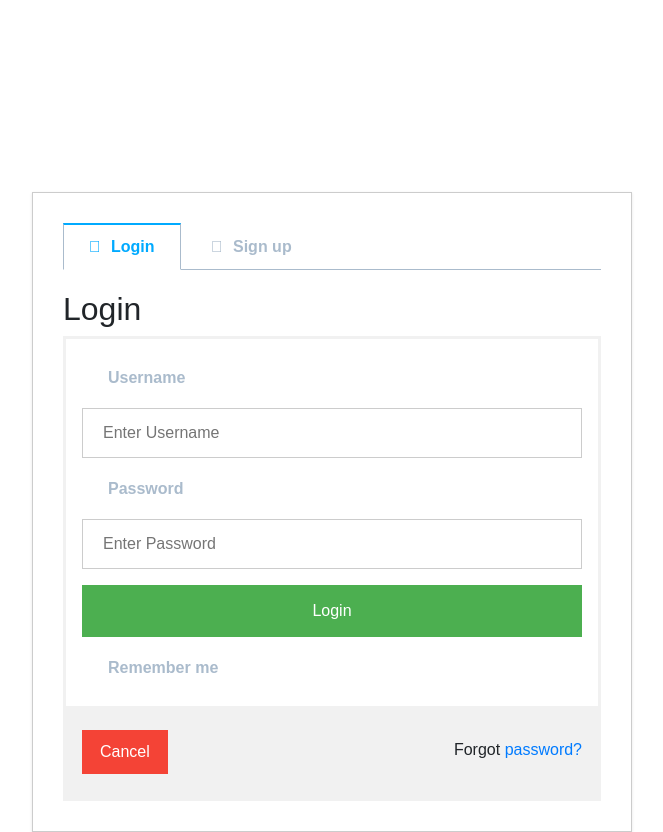
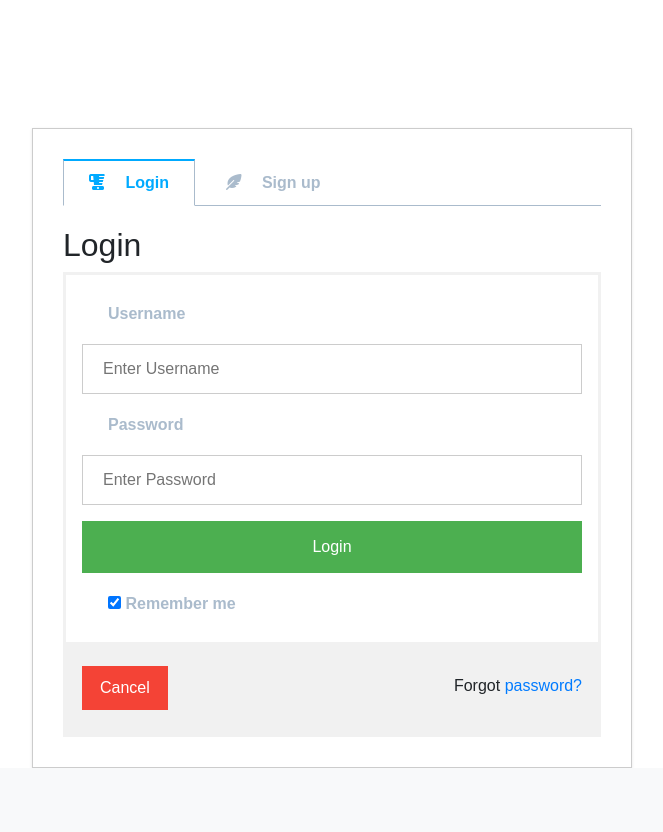
Before and after one commit to heagerty/adopt-un-wilder, a Symfony app: template templates/home/test.html.twig in a window 1280 px wide. Shown: the part 60-892 px from the top of the page, without its empty margins (79-742 px from the left). After the commit the page ends 828 px from the top, so only its background shows below. Run offline with Twig, Linux system fonts and the light colour scheme; the template is opened without the code that fills it, so the values that code supplies are empty; some libraries are stand-ins or nearby versions.

Commit message:
login box esthetic

```diff
--- a/public/login_box.css
+++ b/public/login_box.css
@@ -1,10 +1,8 @@
 
 
-p:not(:last-child) {
-    margin: 0 0 20px;
-}
 
-.tabbed-login-box {
+
+.tabbed-login-box {                          /* box size */
     max-width: 600px;
     padding: 30px;
     border: 1px solid rgba(0,0,0,.2);
@@ -12,13 +10,13 @@ p:not(:last-child) {
     box-shadow: 0 1px 3px rgba(0,0,0,.1);
 }
 
-section {
+section {                               /* interior formatting */
     display: none;
     padding: 20px 0 0;
     border-top: 1px solid #abc;
 }
 
-input {
+#tab1, #tab2 {
     display: none;
 }
 
@@ -37,11 +35,6 @@ label:before {
     font-weight: normal;
     margin-right: 10px;
 }
-
-label[for*='1']:before { content: '\f1cb'; }
-label[for*='2']:before { content: '\f17d'; }
-label[for*='3']:before { content: '\f16c'; }
-label[for*='4']:before { content: '\f171'; }
 
 label:hover {
     color: #789;
@@ -116,7 +109,7 @@ input[type=text], input[type=password] {
 }
 
 
-.container {
+.container2 {
     padding: 16px;
 }
 
@@ -135,3 +128,7 @@ span.psw {
         width: 100%;
     }
 }
+
+.fas {
+    padding-right: 1rem;
+}
--- a/public/style.css
+++ b/public/style.css
@@ -76,7 +76,7 @@ body, html {
 
 .tabbed-login-box {
     position: relative;
-    top: 12rem;
+    top: 8rem;
     left: 6rem;
     background-color: white;
 }
--- a/templates/_login_box.html.twig
+++ b/templates/_login_box.html.twig
@@ -1,10 +1,10 @@
 <div class="tabbed-login-box">
 
     <input id="tab1" type="radio" name="tabs" checked>
-    <label for="tab1">Login</label>
+   <label for="tab1"><i class="fas fa-blender"></i>  Login</label>
 
     <input id="tab2" type="radio" name="tabs">
-    <label for="tab2">Sign up</label>
+    <label for="tab2"><i class="fas fa-feather-alt"></i>  Sign up</label>
 
 
 
@@ -12,10 +12,10 @@
         <h2>
             Login
         </h2>
-        <form action="/action_page.php">
+        <form action="/action" method="post">
 
 
-            <div class="container">
+            <div class="container container2">
                 <label for="uname"><b>Username</b></label>
                 <input type="text" placeholder="Enter Username" name="uname" required>
 
@@ -28,7 +28,7 @@
                 </label>
             </div>
 
-            <div class="container" style="background-color:#f1f1f1">
+            <div class="container container2" style="background-color:#f1f1f1">
                 <button type="button" class="cancelbtn buttonbutton">Cancel</button>
                 <span class="psw">Forgot <a href="#">password?</a></span>
             </div>
@@ -42,7 +42,7 @@
         <form action="/action_page.php">
 
 
-            <div class="container">
+            <div class="container container2">
                 <label for="uname"><b>Username</b></label>
                 <input type="text" placeholder="Enter Username" name="uname" required>
 
@@ -55,7 +55,7 @@
                 </label>
             </div>
 
-            <div class="container" style="background-color:#f1f1f1">
+            <div class="container container2" style="background-color:#f1f1f1">
                 <button type="button" class="buttonbutton cancelbtn">Cancel</button>
                 <span class="psw">Forgot <a href="#">password?</a></span>
             </div>
--- a/templates/base.html.twig
+++ b/templates/base.html.twig
@@ -5,6 +5,9 @@
     <title>{% block title %}Adopt un Wilder!{% endblock %}</title>
     {% block stylesheets %}
         <link rel="stylesheet" href="https://stackpath.bootstrapcdn.com/bootstrap/4.3.1/css/bootstrap.min.css" integrity="sha384-ggOyR0iXCbMQv3Xipma34MD+dH/1fQ784/j6cY/iJTQUOhcWr7x9JvoRxT2MZw1T" crossorigin="anonymous">
+        <link rel="stylesheet" href="https://maxcdn.bootstrapcdn.com/font-awesome/4.7.0/css/font-awesome.min.css">
+        <script src="https://kit.fontawesome.com/2ae89956d0.js"></script>
+        <link rel="stylesheet" href="https://fonts.googleapis.com/css?family=Open+Sans:400,600,700">
         <link rel="stylesheet" href="/fonts.css">
         <link rel="stylesheet" href="/style.css">
     {% endblock %}
```
